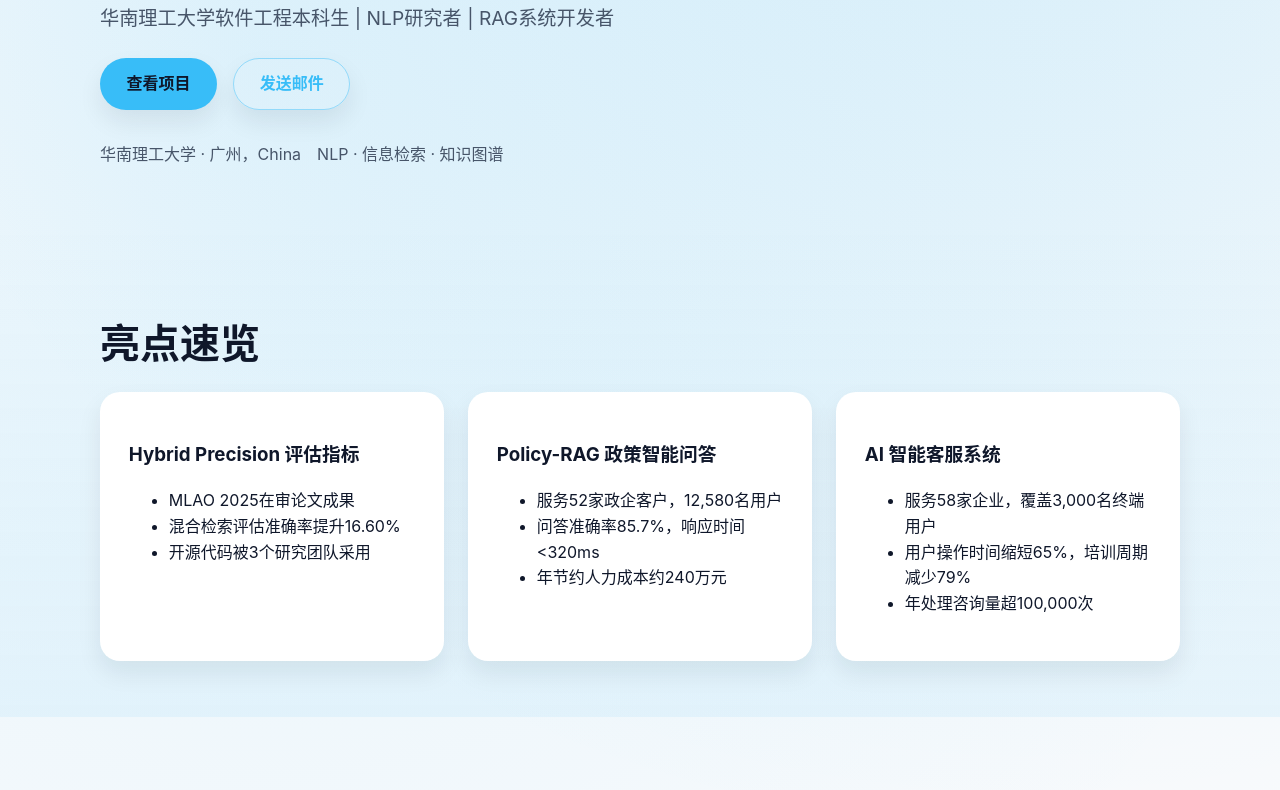
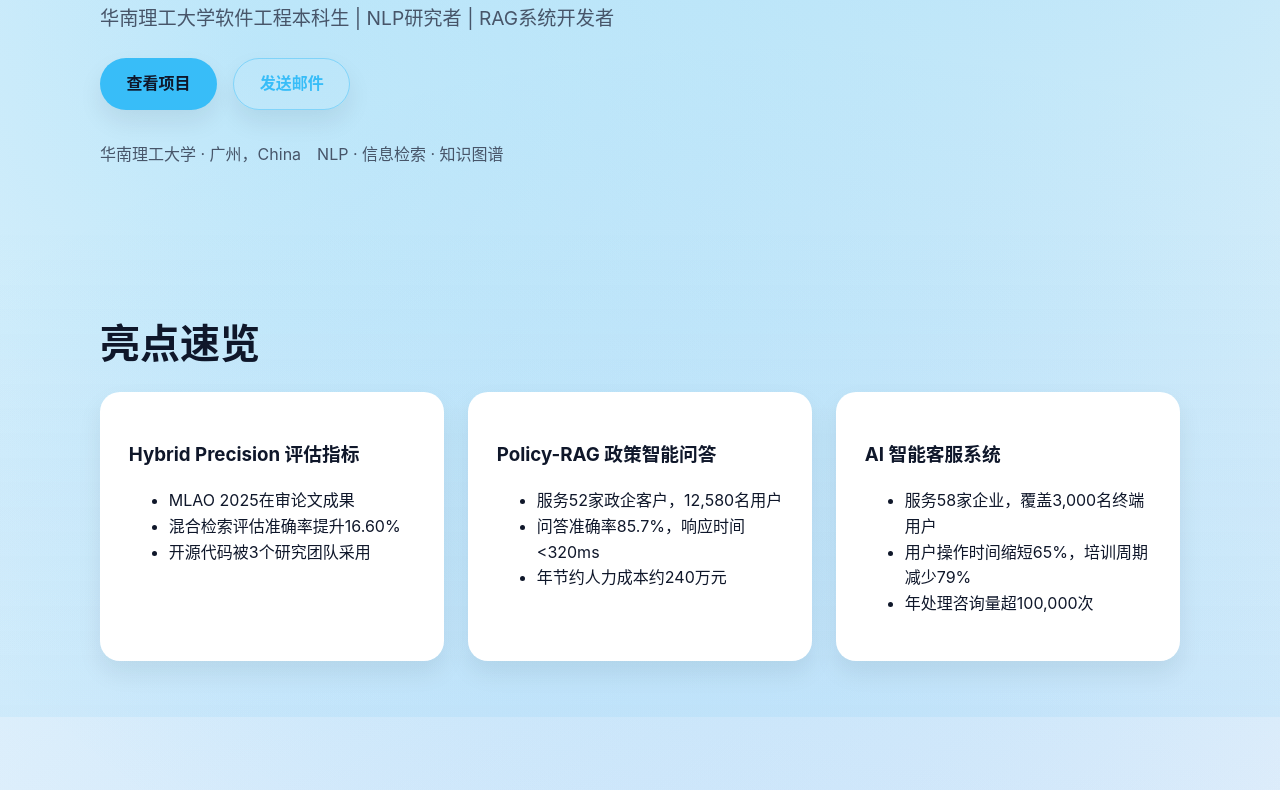
Before and after one commit to PatienceQi/PatienceQi.github.io, a plain HTML site: page index.html in a window 1280 px wide. Shown: the part 401-1191 px from the top of the page. Drawn offline with Linux system fonts and the light colour scheme.

Commit message:
style(css): 增强背景渐变效果 (#14)
* style(css): 增强背景渐变效果，让淡蓝色光晕更明显

核心改动：
- 提升 body 背景渐变的透明度（0.1/0.14 → 0.22/0.24）
- 扩大渐变覆盖范围（55%/50% → 65%/60%）
- 新增第三层光晕（右下角，rgba(59, 130, 246, 0.2)）

附带更新：
- 架构文档同步更新（新增 policy-rag 项目说明）
- 项目索引 (.claude/index.json) 更新为 v1.1.0

视觉效果：
- 淡蓝色光晕更丰富、层次更明显
- 保持深蓝背景色 (#0f172a) 与主色调 (#38bdf8) 不变
- 渐变过渡自然柔和

🤖 Generated with [Claude Code](https://claude.com/claude-code)

Co-Authored-By: Claude <noreply@anthropic.com>

* chore: 重新触发自动合并工作流

修复仓库 Actions 权限后重新触发。

🤖 Generated with [Claude Code](https://claude.com/claude-code)

Co-Authored-By: Claude <noreply@anthropic.com>

* fix(workflow): 添加 contents:write 权限以支持自动合并

修复 GraphQL: Resource not accessible by integration 错误。

🤖 Generated with [Claude Code](https://claude.com/claude-code)

Co-Authored-By: Claude <noreply@anthropic.com>

---------

Co-authored-by: PatienceQi <PatienceQi@git.com>
Co-authored-by: Claude <noreply@anthropic.com>

```diff
--- a/assets/css/base.css
+++ b/assets/css/base.css
@@ -54,8 +54,10 @@ body {
   margin: 0;
   min-height: 100vh;
   font-family: var(--font-sans);
-  background: radial-gradient(circle at 20% 20%, rgba(56, 189, 248, 0.1), transparent 55%),
-    radial-gradient(circle at 80% 0%, rgba(14, 165, 233, 0.14), transparent 50%), var(--color-bg);
+  background: radial-gradient(circle at 20% 20%, rgba(56, 189, 248, 0.22), transparent 65%),
+    radial-gradient(circle at 80% 0%, rgba(14, 165, 233, 0.24), transparent 60%),
+    radial-gradient(circle at 60% 80%, rgba(59, 130, 246, 0.2), transparent 70%),
+    var(--color-bg);
   color: var(--color-text);
   line-height: 1.6;
 }
```
Also changed, not shown: .claude/index.json, 4 other files.
